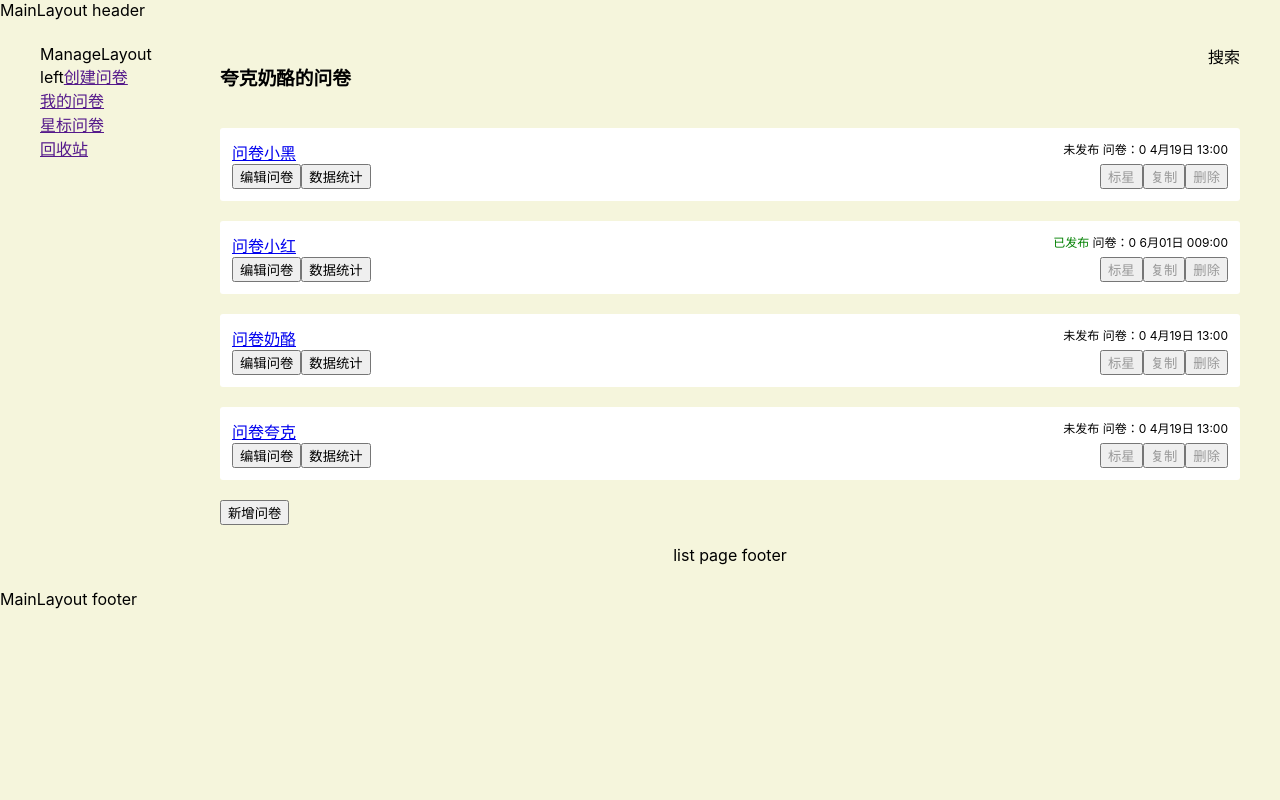
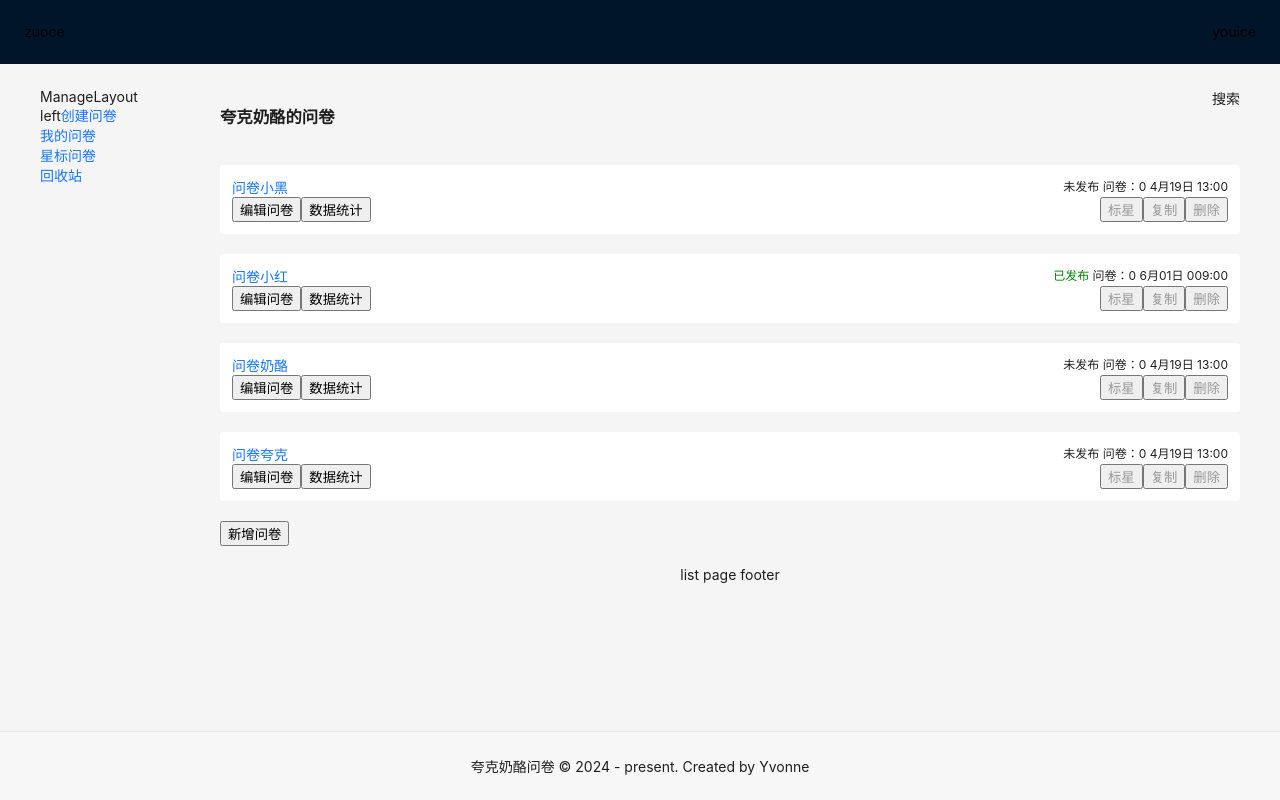
Before and after one commit to YvonneStandin/wjx-project, a React (Create React App) app: page /manage/list in a window 1280 px wide. Built offline with nearby package versions, Linux system fonts and the light colour scheme.

Commit message:
refactor: antd重构MainLayoutt

```diff
--- a/src/layouts/MainLayout.module.scss
+++ b/src/layouts/MainLayout.module.scss
@@ -0,0 +1,22 @@
+.header {
+    padding: 0 24px;
+
+    .left {
+        float: left;
+    }
+
+    .right {
+        float: right;
+    }
+
+}
+
+.main {
+    min-height: calc(100vh - 64px - 69px);
+}
+
+.footer {
+    text-align: center;
+    background-color: #f7f7f7;
+    border-top: 1px solid #e8e8e8;
+}
--- a/src/layouts/MainLayout.tsx
+++ b/src/layouts/MainLayout.tsx
@@ -1,16 +1,24 @@
 import React, { FC } from 'react'
 import { Outlet } from 'react-router-dom'
-// import styles from './MainLayout.module.scss'
+import { Layout } from 'antd'
+import styles from './MainLayout.module.scss'
+
+const { Header, Footer, Content } = Layout
 
 const MainLayout: FC = () => {
   return (
-    <>
-      <div>MainLayout header</div>
-      <div>
+    <Layout>
+      <Header className={styles.header}>
+        <div className={styles.left}>zuoce</div>
+        <div className={styles.right}>youice</div>
+      </Header>
+      <Content className={styles.main}>
         <Outlet></Outlet>
-      </div>
-      <div>MainLayout footer</div>
-    </>
+      </Content>
+      <Footer className={styles.footer}>
+        夸克奶酪问卷 &copy; 2024 - present. Created by Yvonne
+      </Footer>
+    </Layout>
   )
 }
 
--- a/src/pages/manage/list.module.scss
+++ b/src/pages/manage/list.module.scss
@@ -17,7 +17,3 @@
 .footer {
     text-align: center;
 }
-//临时
-body {
-    background-color: beige;
-}
```
